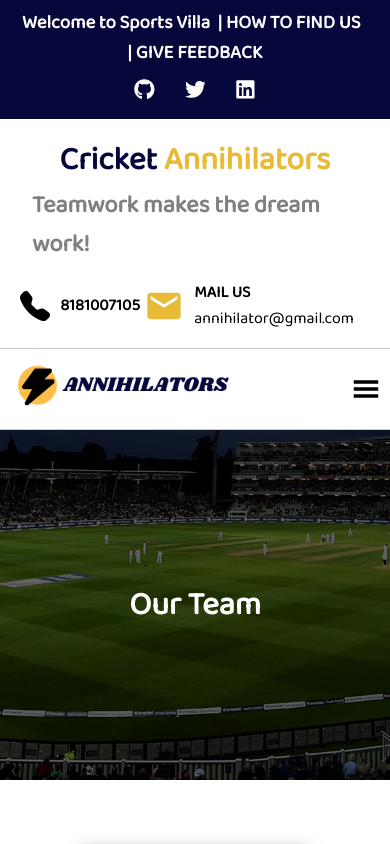
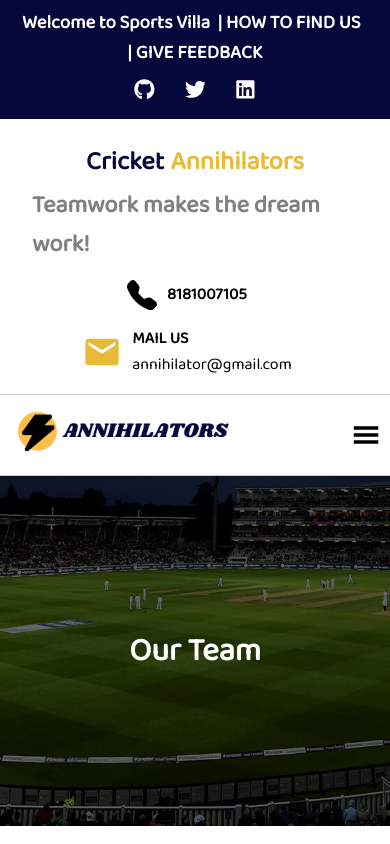
Before and after one commit to osamahannan/cricket-app, a React (Create React App) app: page /team in a window 390 px wide. Shown: the top 844 px of the page. Built offline with nearby package versions, Linux system fonts and the light colour scheme.

Commit message:
added pic and updated home page

```diff
--- a/src/Helper/players.js
+++ b/src/Helper/players.js
@@ -5,6 +5,7 @@ import rashidpic from "../Assets/Profile pics/Rashid.svg";
 import intzarpic from "../Assets/Profile pics/Intzar.svg";
 import zainpic from "../Assets/Profile pics/Zain.svg";
 import irfanpic from "../Assets/Profile pics/Irfan.svg";
+import shareefpic from "../Assets/Profile pics/shareef.svg";
 import dummypic from "../Assets/Profile pics/profile.svg";
 
 export const players = [
@@ -77,7 +78,7 @@ export const players = [
     {
         id: 14,
         name : "Shareef",
-        url : dummypic
+        url : shareefpic
     },
     {
         id: 15,
--- a/src/index.css
+++ b/src/index.css
@@ -892,3 +892,32 @@
   }
 
 }
+
+@media only screen and (max-width: 450px) {
+
+  /* .service-center {
+    margin-top: 0;
+  } */
+
+  .phone-mail {
+    flex-direction: column;
+    /* justify-content: space-between; */
+    width: 100%;
+  }
+
+  .phone {
+    margin-bottom: 1rem;
+  }
+
+  .service, .center {
+    font-size: 1.6rem;
+  }
+
+
+  /* .win img, .lose img {
+    margin: 0;
+  } */
+
+
+
+}
```
Also changed, not shown: src/Assets/Profile pics/shareef.svg (added).
